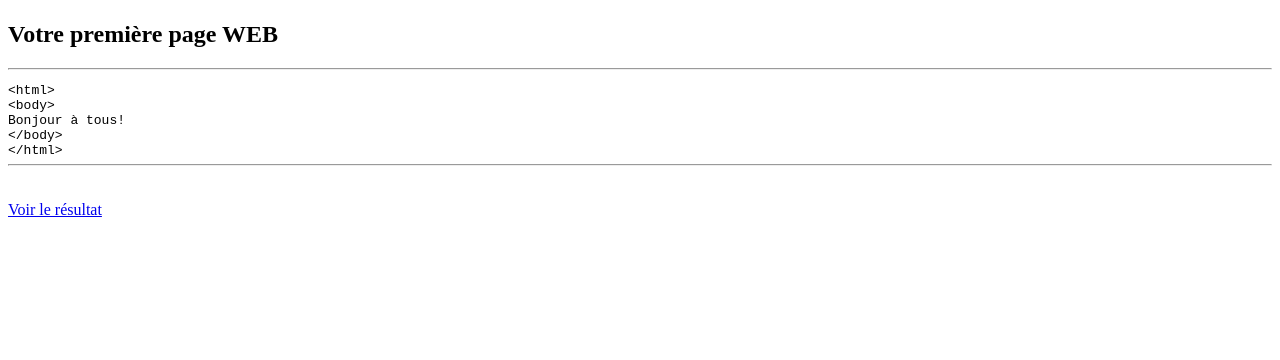
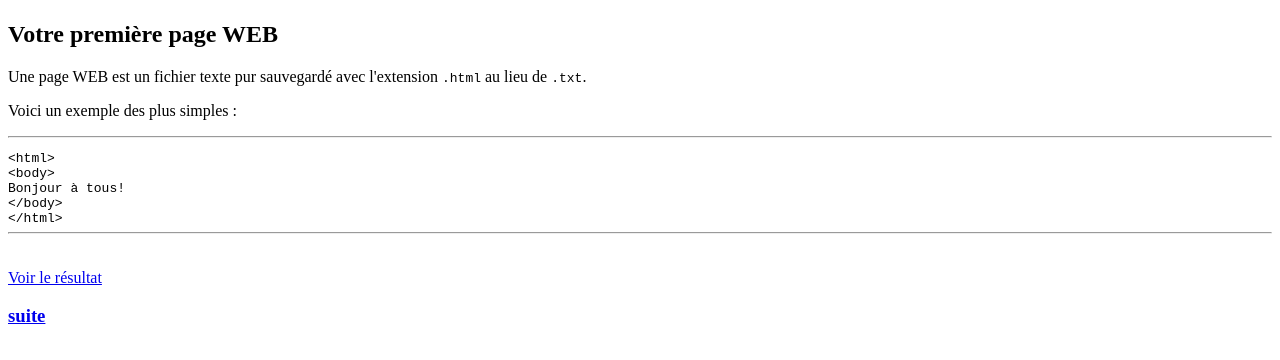
Before and after one commit to j-m-li/htmlcssjavascript, a plain HTML site: page index.html in a window 1280 px wide. Shown: the part 44-404 px from the top of the page. Drawn offline with Linux system fonts and the light colour scheme.

Commit message:
Update index.html

```diff
--- a/index.html
+++ b/index.html
@@ -9,6 +9,12 @@
 <body>
 	<img src="logo.svg" style="width:64px">
 	<h2>Votre première page WEB</h2>
+	<p>
+		Une page WEB est un fichier texte pur sauvegardé avec l'extension <code>.html</code> au lieu de <code>.txt</code>.
+	</p>
+	<p>
+		Voici un exemple des plus simples :
+	</p>
 <hr>
 <pre>
 &lt;html>
@@ -18,7 +24,8 @@ Bonjour à tous!
 &lt;/html>
 <hr>
 </pre>
-	<a href="html/exemple001.html">Voir le résultat</a>
+	<a href="html/exemple_001.html">Voir le résultat</a>
+	<h3><a href="spaceinvaders/">suite</a></h3>
 </body>
 	<script src="script.js"></script>
 </html>
```
